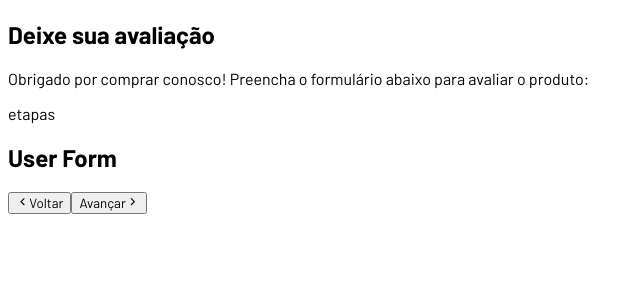
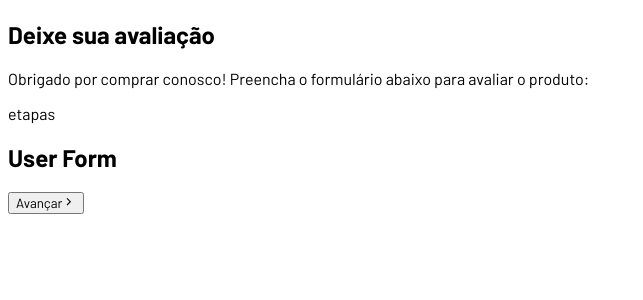
Before and after one commit to alexandreSouza31/satisfaction-survey, a React (Vite) app in the folder satisfaction_survey/: page / in a window 1280 px wide. Shown: the top 300 px of the page, without its empty margins (0-643 px from the left). Built offline with nearby package versions, Linux system fonts and the light colour scheme.

Commit message:
will change the back button when reaching the first page

```diff
--- a/satisfaction_survey/src/App.jsx
+++ b/satisfaction_survey/src/App.jsx
@@ -17,7 +17,7 @@ function App() {
   const formComponents = [<UserForm />, <ReviewForm />, <Thanks />];
 
   //vou desestruturar pra extrair cada um desses
-  const { currentStep, currentComponent,changeStep, isLastStep} = useForm(formComponents);
+  const { currentStep, currentComponent,changeStep, isLastStep,isFirstStep} = useForm(formComponents);
 
   return (
     <div className="app">
@@ -30,10 +30,13 @@ function App() {
         <form onSubmit={(e)=>changeStep(currentStep + 1,e)}>
           <div className="inputs-container">{currentComponent}</div>
           <div className="actions">
-            <button type='button' onClick={()=>changeStep(currentStep -1)}>
+            {!isFirstStep && (
+              <button type='button' onClick={()=>changeStep(currentStep -1)}>
               <GrFormPrevious />
               <span>Voltar</span>
             </button>
+            )}
+
             {!isLastStep ? (
               <button type='submit'>
               <span>Avançar</span>
--- a/satisfaction_survey/src/hooks/useForm.jsx
+++ b/satisfaction_survey/src/hooks/useForm.jsx
@@ -16,5 +16,6 @@ export function useForm(steps) {
         currentComponent: steps[currentStep],
         changeStep,
         isLastStep:currentStep+1===steps.length?true:false,
+        isFirstStep:currentStep=== 0?true:false,
     };
 }
```
